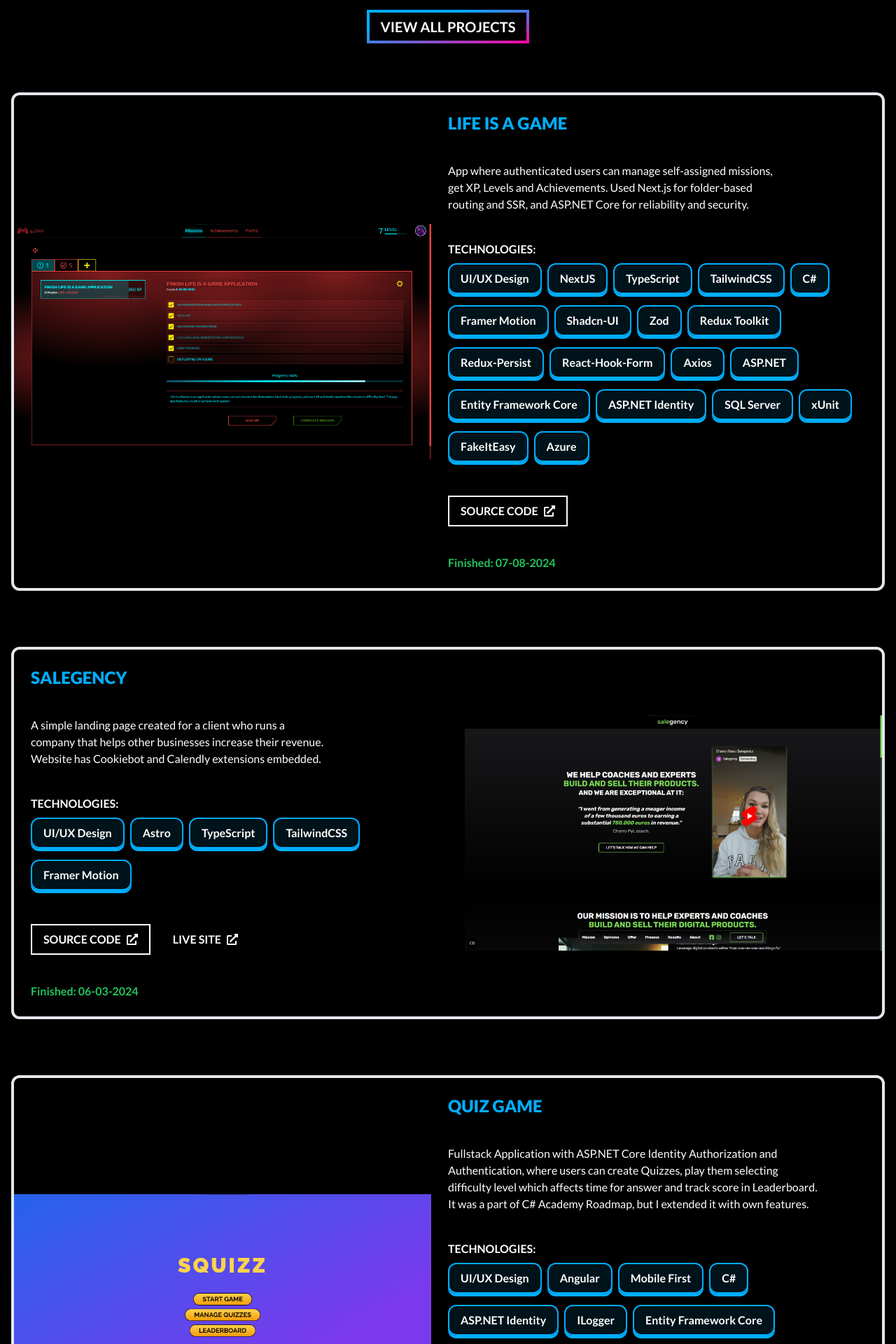
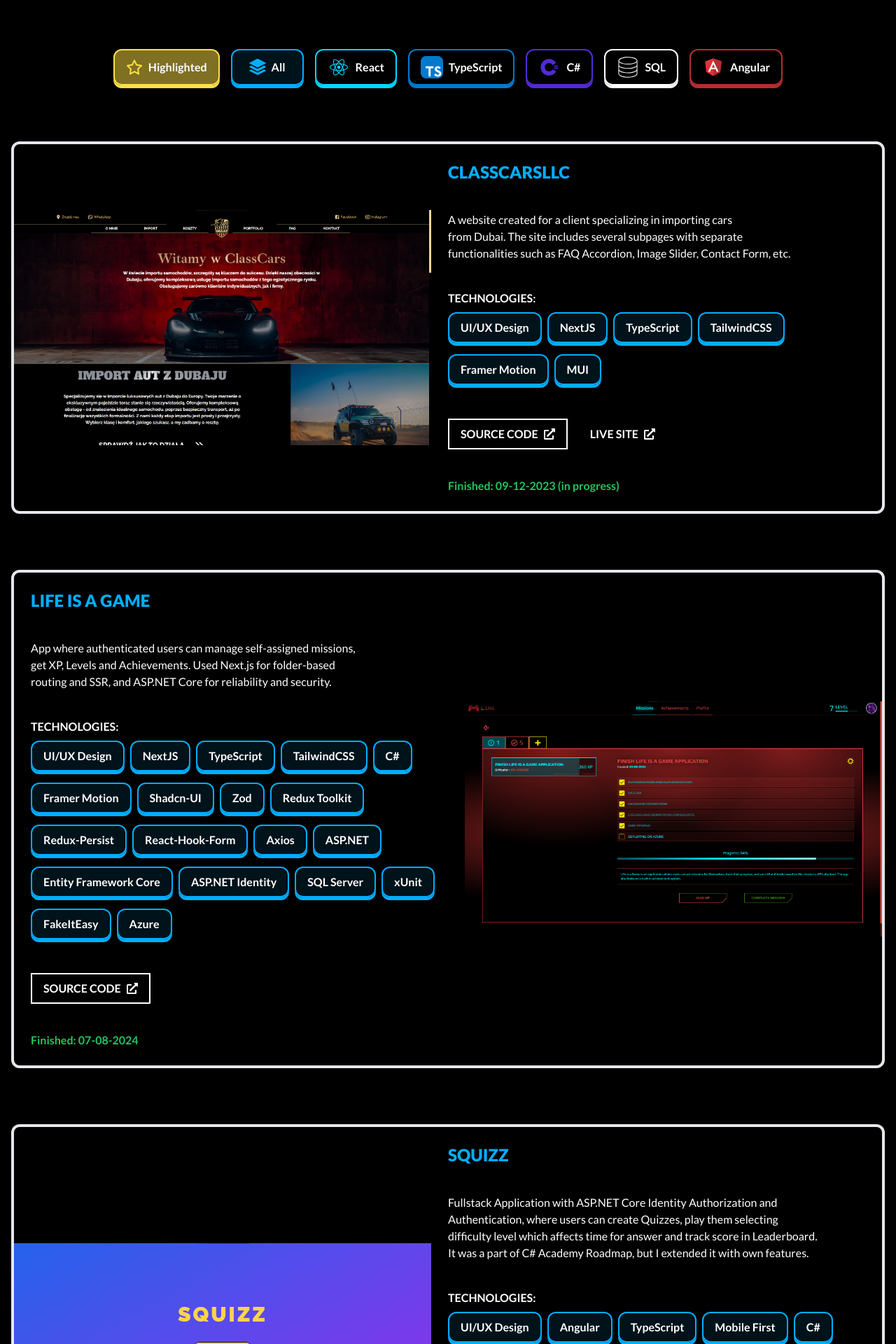
Before and after one commit to BBualdo/Portfolio.BBualdo, a Next.js app: page / in a window 1280 px wide. Shown: the part 1950-3870 px from the top of the page at 70% size. Built offline with nearby package versions, Linux system fonts and the light colour scheme; a web font is replaced by a local one.

Commit message:
Completed filtering projects by selected technologies

```diff
--- a/src/app/page.tsx
+++ b/src/app/page.tsx
@@ -2,7 +2,7 @@
 import Contact from "@/components/Contact";
 import Footer from "@/components/Footer";
 import Hero from "@/components/Hero";
-import Projects from "@/components/Projects";
+import Projects from "@/components/Projects/Projects";
 import Nav from "@/components/shared/Nav";
 
 export default function Home() {
--- a/src/components/Projects.tsx
+++ b/src/components/Projects/Projects.tsx
@@ -1,15 +1,36 @@
 "use client";
 
-import { projects } from "@/constants/projects";
+import { projects, ProjectType } from "@/constants/projects";
 import { revalia } from "@/utils/fonts";
 import Image from "next/image";
 import { FaExternalLinkAlt } from "react-icons/fa";
-import CTAAnchor from "./shared/CTAAnchor";
+import CTAAnchor from "../shared/CTAAnchor";
 import { motion } from "framer-motion";
 import { fadeIn } from "@/utils/fadeIn";
+import ProjectsFilter from "@/components/Projects/ProjectsFilter";
+import { useState } from "react";
 
 export default function Projects() {
-  const projectsElement = [...projects].reverse().map((project, index) => {
+  const [currentFilters, setCurrentFilters] = useState<string[]>(['highlighted']);
+
+
+  const getFilteredProjects = () : ProjectType[] => {
+    if (currentFilters.includes('highlighted')) return projects.filter(project => project.highlighted);
+    if (currentFilters.length === 0) return projects;
+
+    const relatedTechnologies: { [key: string]: string[] } = {
+      "React": ["React", "NextJS"],
+      "C#": ["C#", "ASP.NET", "ASP.NET MVC", "ASP.NET Core", ".NET"],
+      "SQL": ["SQL", "SQL Server", "PostgreSQL", "ADO.NET", "Entity Framework Core", "SQLite"]
+    }
+
+    return projects.filter(project => currentFilters.every(filter => {
+      const technologies = relatedTechnologies[filter] || [filter]
+      return project.technologies.some(tech => technologies.includes(tech));
+    }))
+  };
+
+  const projectsElement = getFilteredProjects().map((project, index) => {
     const firstOrder = index % 2 == 0 ? 1 : 2;
     const secondOrder = index % 2 == 0 ? 2 : 1;
 
@@ -127,6 +148,9 @@
               </CTAAnchor>
             </div>
           </motion.div>
+          <div>
+            <ProjectsFilter currentFilters={currentFilters} setCurrentFilters={setCurrentFilters} />
+          </div>
           <div className="flex flex-col gap-20">{projectsElement}</div>
         </div>
       </div>
--- /dev/null
+++ b/src/components/Projects/ProjectsFilter.tsx
@@ -0,0 +1,55 @@
+"use client";
+
+import { skills } from "@/constants/skills";
+import { fadeIn } from "@/utils/fadeIn";
+import { motion } from "framer-motion";
+import Image from "next/image";
+import { FaRegStar } from "react-icons/fa6";
+import { BsStack } from "react-icons/bs";
+import hexToRgb from "@/utils/hexToRgb";
+
+interface ProjectsFilterProps {
+  currentFilters: string[],
+  setCurrentFilters: (value: (((prevState: string[]) => string[]) | string[])) => void
+}
+
+const ProjectsFilter = ({ currentFilters, setCurrentFilters }: ProjectsFilterProps) => {
+
+  const toggleFilter = (filter:string) => {
+    if (currentFilters.includes('highlighted')) setCurrentFilters([]);
+    if (currentFilters.includes(filter)) setCurrentFilters(prev => prev.filter(p => p !== filter));
+    else setCurrentFilters(prev => [...prev, filter]);
+  }
+
+  return (
+    <motion.div
+      variants={fadeIn("down", 0.7, 1, 1)}
+      initial="hidden"
+      whileInView="show"
+      viewport={{ once: true }}
+      className="lg:flex grid grid-cols-2 items-center gap-4">
+      <button
+        onClick={() => setCurrentFilters(['highlighted'])}
+        className={`${currentFilters.includes('highlighted') ? 'bg-yellow-300/50' : ''} flex items-center gap-2 rounded-xl border-2 border-yellow-300 pointer bg-viceCyan/10 px-4 py-3 font-bold text-white shadow-[0_4px_0] shadow-yellow-300 transition-all duration-200`}>
+        <FaRegStar className="text-2xl text-yellow-300" /> Highlighted
+      </button>
+      <button
+        onClick={() => setCurrentFilters([])}
+        className={`${currentFilters.length === 0 ? 'bg-viceCyan/50' : ''} flex items-center gap-2 rounded-xl border-2 border-viceCyan pointer bg-viceCyan/10 px-6 py-3 font-bold text-white shadow-[0_4px_0] shadow-viceCyan transition-all duration-200`}>
+        <BsStack className="text-2xl text-viceCyan" /> All
+      </button>
+      {skills.filter(s => s.filterable).map(skill => (
+        <button key={skill.id}
+                className="flex items-center justify-center gap-2 rounded-xl border-2 pointer px-4 py-2 font-bold text-white transition-all duration-200"
+                style={{ boxShadow: `0 4px 0 ${skill.color}`, borderColor: skill.color, backgroundColor: currentFilters.includes(skill.name) ? `rgba(${hexToRgb(skill.color)}, 0.5)` : '' }}
+
+                onClick={() => toggleFilter(skill.name)}
+        >
+          <Image src={skill.imagePath} alt={skill.name + " Icon"} width={32} height={32} /> {skill.name}
+        </button>
+      ))}
+    </motion.div>
+  );
+};
+
+export default ProjectsFilter;
--- a/src/constants/projects.ts
+++ b/src/constants/projects.ts
@@ -9,6 +9,7 @@
   linkToRepo: string;
   linkToLive?: string | null;
   slug: string;
+  highlighted?: boolean;
 };
 
 export const projects: ProjectType[] = [
@@ -35,85 +36,10 @@
     linkToRepo: "https://github.com/BBualdo/class-cars-llc",
     linkToLive: "https://classcarsllc.com",
     slug: "/overview/classcarsllc",
+    highlighted: true
   },
   {
     id: 2,
-    type: "console",
-    name: "Shifts Logger",
-    description:
-      "Simple CRUD Console Application where user can manage employees shifts. It was a part of C# Academy Roadmap.",
-    technologies: [
-      "C#",
-      "Entity Framework Core",
-      "SQL Server",
-      "Web API",
-      "Swagger",
-      "Spectre Console",
-      "CRUD",
-    ],
-    finishDate: "20-04-2024",
-    image: {
-      console: "/screenshots/shifts-logger/console.png",
-      desktop: "",
-      mobile: "",
-    },
-    linkToRepo: "https://github.com/BBualdo/ShiftsLogger.BBualdo",
-    slug: "/overview/shifts-logger",
-  },
-  {
-    id: 3,
-    type: "web",
-    name: "Quiz Game",
-    description:
-      "Fullstack Application with ASP.NET Core Identity Authorization and Authentication, where users can create Quizzes, play them selecting difficulty level which affects time for answer and track score in Leaderboard. It was a part of C# Academy Roadmap, but I extended it with own features.",
-    technologies: [
-      "UI/UX Design",
-      "Angular",
-      "Mobile First",
-      "C#",
-      "ASP.NET Identity",
-      "ILogger",
-      "Entity Framework Core",
-      "PostgreSQL",
-      "Web API",
-      "Swagger",
-      "TailwindCSS",
-      "Angular Material"
-    ],
-    finishDate: "30-05-2024",
-    image: {
-      console: "",
-      desktop: "/screenshots/quiz-game/desktop.png",
-      mobile: "",
-    },
-    linkToRepo: "https://github.com/BBualdo/QuizGame",
-    slug: "/overview/quiz-game",
-  },
-  {
-    id: 4,
-    type: "web",
-    name: "Salegency",
-    description:
-      "A simple landing page created for a client who runs a company that helps other businesses increase their revenue. Website has Cookiebot and Calendly extensions embedded.",
-    technologies: [
-      "UI/UX Design",
-      "Astro",
-      "TypeScript",
-      "TailwindCSS",
-      "Framer Motion",
-    ],
-    finishDate: "06-03-2024",
-    image: {
-      console: "",
-      desktop: "/screenshots/salegency/desktop.png",
-      mobile: "/screenshots/salegency/mobile.png",
-    },
-    linkToRepo: "https://github.com/BBualdo/salegency.co",
-    linkToLive: "https://salegency.co",
-    slug: "/overview/salegency",
-  },
-  {
-    id: 5,
     type: "web",
     name: "Life is a Game",
     description:
@@ -147,5 +73,86 @@
     },
     linkToRepo: "https://github.com/BBualdo/Life-is-a-Game",
     slug: "/overview/liag",
+    highlighted: true
+  },
+  {
+    id: 3,
+    type: "web",
+    name: "Squizz",
+    description:
+      "Fullstack Application with ASP.NET Core Identity Authorization and Authentication, where users can create Quizzes, play them selecting difficulty level which affects time for answer and track score in Leaderboard. It was a part of C# Academy Roadmap, but I extended it with own features.",
+    technologies: [
+      "UI/UX Design",
+      "Angular",
+      "TypeScript",
+      "Mobile First",
+      "C#",
+      "ASP.NET Identity",
+      "ILogger",
+      "Entity Framework Core",
+      "PostgreSQL",
+      "Web API",
+      "Swagger",
+      "TailwindCSS",
+      "Angular Material"
+    ],
+    finishDate: "30-05-2024",
+    image: {
+      console: "",
+      desktop: "/screenshots/quiz-game/desktop.png",
+      mobile: "",
+    },
+    linkToRepo: "https://github.com/BBualdo/QuizGame",
+    slug: "/overview/quiz-game",
+    highlighted: true
+  },
+  {
+    id: 4,
+    type: "web",
+    name: "Salegency",
+    description:
+      "A simple landing page created for a client who runs a company that helps other businesses increase their revenue. Website has Cookiebot and Calendly extensions embedded.",
+    technologies: [
+      "UI/UX Design",
+      "Astro",
+      "TypeScript",
+      "TailwindCSS",
+      "Framer Motion",
+    ],
+    finishDate: "06-03-2024",
+    image: {
+      console: "",
+      desktop: "/screenshots/salegency/desktop.png",
+      mobile: "/screenshots/salegency/mobile.png",
+    },
+    linkToRepo: "https://github.com/BBualdo/salegency.co",
+    linkToLive: "https://salegency.co",
+    slug: "/overview/salegency",
+    highlighted: true
+  },
+  {
+    id: 5,
+    type: "console",
+    name: "Shifts Logger",
+    description:
+      "Simple CRUD Console Application where user can manage employees shifts. It was a part of C# Academy Roadmap.",
+    technologies: [
+      "C#",
+      "Entity Framework Core",
+      "SQL Server",
+      "Web API",
+      "Swagger",
+      "Spectre Console",
+      "CRUD",
+    ],
+    finishDate: "20-04-2024",
+    image: {
+      console: "/screenshots/shifts-logger/console.png",
+      desktop: "",
+      mobile: "",
+    },
+    linkToRepo: "https://github.com/BBualdo/ShiftsLogger.BBualdo",
+    slug: "/overview/shifts-logger",
+    highlighted: true
   },
 ];
--- a/src/constants/skills.ts
+++ b/src/constants/skills.ts
@@ -4,6 +4,7 @@
   imagePath: string;
   color: string;
   priority: number;
+  filterable?: boolean;
 };
 
 export const skills: SkillType[] = [
@@ -33,80 +34,78 @@
     name: "React",
     imagePath: "/icons/React.svg",
     color: "#00D8FF",
-    priority: 1
+    priority: 1,
+    filterable: true
   },
   {
     id: 5,
-    name: "Figma",
-    imagePath: "/icons/Figma.svg",
-    color: "#0ACF83",
-    priority: 3
-  },
-  {
-    id: 6,
     name: "TailwindCSS",
     imagePath: "/icons/TailwindCSS.svg",
     color: "#32B1C1",
     priority: 2
   },
   {
-    id: 7,
+    id: 6,
     name: "TypeScript",
     imagePath: "/icons/TypeScript.svg",
     color: "#007ACC",
-    priority: 1
+    priority: 1,
+    filterable: true
   },
   {
-    id: 8,
+    id: 7,
     name: "Redux",
     imagePath: "/icons/Redux.svg",
     color: "#764ABC",
     priority: 3
   },
   {
-    id: 9,
+    id: 8,
     name: "NextJS",
     imagePath: "/icons/NextJS.svg",
     color: "#FFF",
     priority: 1
   },
   {
-    id: 10,
+    id: 9,
     name: "C#",
     imagePath: "/icons/CS.svg",
     color: "#512BD4",
-    priority: 1
+    priority: 1,
+    filterable: true
   },
   {
-    id: 11,
+    id: 10,
     name: ".NET",
     imagePath: "/icons/DotNet.svg",
     color: "#512BD4",
     priority: 1
   },
   {
-    id: 12,
+    id: 11,
     name: "SQL",
     imagePath: "/icons/SQL.svg",
-    color: "#FFF",
-    priority: 2
+    color: "#FFFFFF",
+    priority: 2,
+    filterable: true
   },
   {
-    id: 13,
+    id: 12,
     name: "Unit Testing",
     imagePath: "/icons/UnitTesting.svg",
     color: "#0ACF83",
     priority: 3
   },
   {
-    id: 14,
+    id: 13,
     name: "Angular",
     imagePath: "/icons/Angular.svg",
     color: "#B52E31",
-    priority: 2
+    priority: 2,
+    filterable: true
   },
   {
-    id: 15,
+    id: 14,
     name: "RxJS",
     imagePath: "/icons/RxJS.svg",
     color: "#F80090",
--- /dev/null
+++ b/src/utils/hexToRgb.ts
@@ -0,0 +1,9 @@
+const hexToRgb = (hex:string) => {
+  const bigint = parseInt(hex.slice(1), 16); // 1
+  const r = (bigint >> 16) & 255;            // 2
+  const g = (bigint >> 8) & 255;             // 3
+  const b = bigint & 255;                    // 4
+  return `${r}, ${g}, ${b}`;                 // 5
+};
+
+export default hexToRgb;
```
Also changed, not shown: public/icons/TypeScript.svg.
